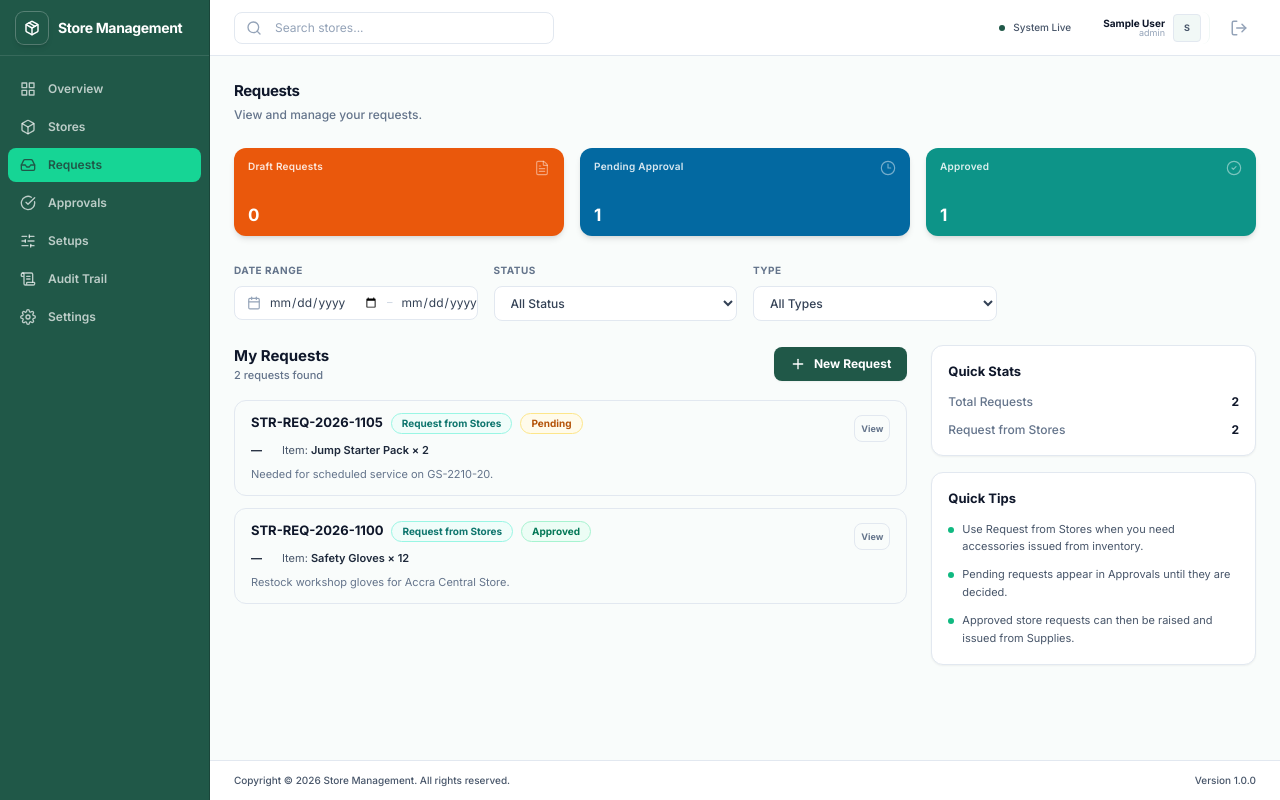
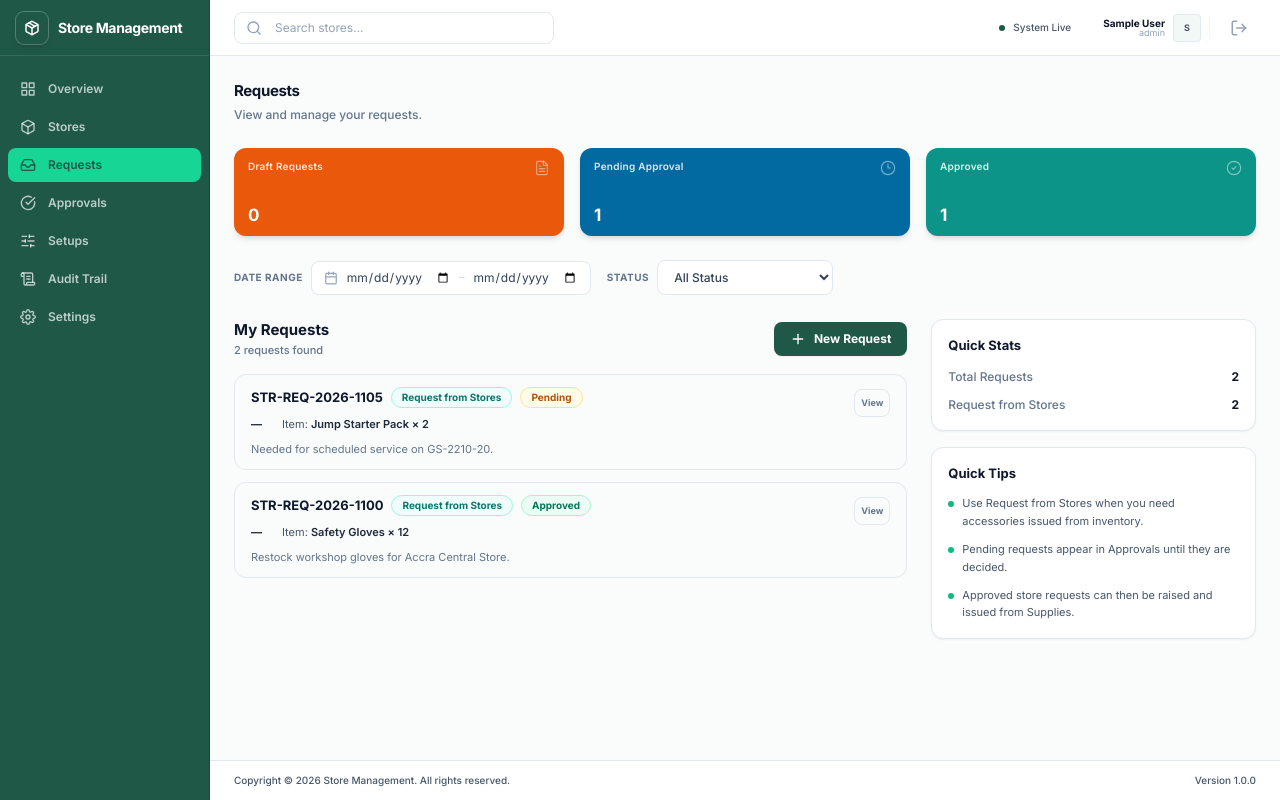
Before and after one commit to Paul-Dwamena/Stores-Management, a React (Vite) app: page /requests in a window 1280 px wide. Built offline with nearby package versions, Linux system fonts and the light colour scheme; sample sign-in values are in the browser's storage.

Commit message:
Skip the request-type step and Add  Roles & Permissions to Setups

```diff
--- a/src/pages/requests/requests/RequestsList.jsx
+++ b/src/pages/requests/requests/RequestsList.jsx
@@ -68,21 +68,19 @@ function ApprovalBadge({ label, status }) {
 }
 
 const filterSelectClass =
-  "w-full min-w-[150px] rounded-lg border border-slate-200 bg-white px-3 py-2 text-[12px] font-medium text-slate-700 outline-none focus:border-emerald-500";
+  "w-44 rounded-lg border border-slate-200 bg-white px-3 py-2 text-[12px] font-medium text-slate-700 outline-none focus:border-emerald-500";
 
 export default function RequestsList() {
   const [requests, setRequests] = useState(getRequests());
   const [dateFrom, setDateFrom] = useState("");
   const [dateTo, setDateTo] = useState("");
   const [status, setStatus] = useState("ALL");
-  const [type, setType] = useState("ALL");
   const [modalOpen, setModalOpen] = useState(false);
   const [selectedRequest, setSelectedRequest] = useState(null);
 
   const filtered = useMemo(() => {
     return requests.filter((request) => {
       if (status !== "ALL" && (request.status ?? "").toUpperCase() !== status) return false;
-      if (type !== "ALL" && request.requestType !== type) return false;
 
       if (dateFrom || dateTo) {
         const submitted = new Date(request.submittedDate);
@@ -101,7 +99,7 @@ export default function RequestsList() {
 
       return true;
     });
-  }, [requests, dateFrom, dateTo, status, type]);
+  }, [requests, dateFrom, dateTo, status]);
 
   const summary = useMemo(() => {
     const draft = requests.filter((r) => (r.status ?? "").toUpperCase() === "DRAFT").length;
@@ -149,18 +147,18 @@ export default function RequestsList() {
         <SummaryStatCard title="Approved" value={summary.approved} icon={CheckCircle2} tone="teal" />
       </div>
 
-      <div className="grid grid-cols-1 gap-4 lg:grid-cols-4">
-        <div className="space-y-1.5">
-          <label className="text-[10px] font-bold uppercase tracking-wider text-slate-500">
+      <div className="flex flex-wrap items-center gap-4">
+        <div className="flex items-center gap-2">
+          <label className="text-[10px] font-bold uppercase tracking-wider text-slate-500 shrink-0">
             Date Range
           </label>
-          <div className="flex items-center gap-2 rounded-lg border border-slate-200 bg-white px-3 py-1.5">
+          <div className="flex w-[280px] items-center gap-2 rounded-lg border border-slate-200 bg-white px-3 py-1.5">
             <Calendar size={14} className="shrink-0 text-slate-400" />
             <input
               type="date"
               value={dateFrom}
               onChange={(e) => setDateFrom(e.target.value)}
-              className="w-full bg-transparent text-[12px] text-slate-700 outline-none"
+              className="w-full min-w-0 bg-transparent text-[12px] text-slate-700 outline-none"
               aria-label="From date"
             />
             <span className="text-[11px] text-slate-300">–</span>
@@ -168,13 +166,13 @@ export default function RequestsList() {
               type="date"
               value={dateTo}
               onChange={(e) => setDateTo(e.target.value)}
-              className="w-full bg-transparent text-[12px] text-slate-700 outline-none"
+              className="w-full min-w-0 bg-transparent text-[12px] text-slate-700 outline-none"
               aria-label="To date"
             />
           </div>
         </div>
-        <div className="space-y-1.5">
-          <label className="text-[10px] font-bold uppercase tracking-wider text-slate-500">
+        <div className="flex items-center gap-2">
+          <label className="text-[10px] font-bold uppercase tracking-wider text-slate-500 shrink-0">
             Status
           </label>
           <select
@@ -183,23 +181,6 @@ export default function RequestsList() {
             className={filterSelectClass}
           >
             {REQUEST_STATUS_FILTERS.map((option) => (
-              <option key={option.value} value={option.value}>
-                {option.label}
-              </option>
-            ))}
-          </select>
-        </div>
-        <div className="space-y-1.5">
-          <label className="text-[10px] font-bold uppercase tracking-wider text-slate-500">
-            Type
-          </label>
-          <select
-            value={type}
-            onChange={(e) => setType(e.target.value)}
-            className={filterSelectClass}
-          >
-            <option value="ALL">All Types</option>
-            {REQUEST_TYPE_OPTIONS.map((option) => (
               <option key={option.value} value={option.value}>
                 {option.label}
               </option>
--- a/src/pages/requests/requests/components/NewRequestModal.jsx
+++ b/src/pages/requests/requests/components/NewRequestModal.jsx
@@ -1,83 +1,20 @@
-import React, { useEffect, useState } from "react";
-import AddModal from "../../../../components/common/AddModal";
-import { toast } from "../../../../components/common/ToastNotification";
+import React from "react";
 import { addRequisition } from "../../../../mockdata/stores";
 import NewRequisitionModal from "../../../stores/supplies/components/NewRequisitionModal";
-import {
-  REQUEST_TYPE_OPTIONS,
-  buildStoresRequestPayload,
-  getRequestTypeAction,
-  getRequestTypeLabel,
-} from "../utils/requestHelpers";
+import { buildStoresRequestPayload } from "../utils/requestHelpers";
 
 export default function NewRequestModal({ isOpen, onClose, onSave }) {
-  const [requestType, setRequestType] = useState("request_from_stores");
-  const [supplyRequestOpen, setSupplyRequestOpen] = useState(false);
-
-  useEffect(() => {
-    if (!isOpen) return;
-    setRequestType("request_from_stores");
-    setSupplyRequestOpen(false);
-  }, [isOpen]);
-
-  const handleContinue = () => {
-    const action = getRequestTypeAction(requestType);
-    if (!action) {
-      toast.warning("This request type is not configured yet.");
-      return;
-    }
-    if (action.mode === "modal" && action.template === "stores") {
-      onClose();
-      setSupplyRequestOpen(true);
-    }
-  };
-
   return (
-    <>
-      <AddModal
+    <NewRequisitionModal
       isOpen={isOpen}
       onClose={onClose}
-        title="New request"
-        saveLabel="Continue"
-        onSave={handleContinue}
-      >
-        <div className="space-y-3">
-          <p className="text-[11px] text-muted">
-            Request accessories from store inventory. After you submit, the request appears in Approvals.
-          </p>
-          <label className="text-[10px] font-bold uppercase tracking-wider text-subtle" htmlFor="requestType">
-            Request type
-          </label>
-          <select
-            id="requestType"
-            value={requestType}
-            onChange={(event) => setRequestType(event.target.value)}
-            className="w-full px-3 py-2 bg-slate-50 border border-border rounded-lg text-[12px] outline-none focus:border-brand text-text"
-          >
-            {REQUEST_TYPE_OPTIONS.map((option) => (
-              <option key={option.value} value={option.value}>
-                {option.label}
-              </option>
-            ))}
-          </select>
-          <p className="text-[11px] text-subtle">
-            {getRequestTypeLabel(requestType)} — continue to fill in the item request form.
-          </p>
-        </div>
-      </AddModal>
-
-      <NewRequisitionModal
-        isOpen={supplyRequestOpen}
-        onClose={() => setSupplyRequestOpen(false)}
       onSave={(requisition) => {
         const created = addRequisition({
           ...requisition,
           kind: "accessories",
         });
         onSave?.(buildStoresRequestPayload(created ?? requisition));
-          setSupplyRequestOpen(false);
       }}
     />
-    </>
   );
 }
```
Lines whose indentation alone changed are shown as unchanged.
